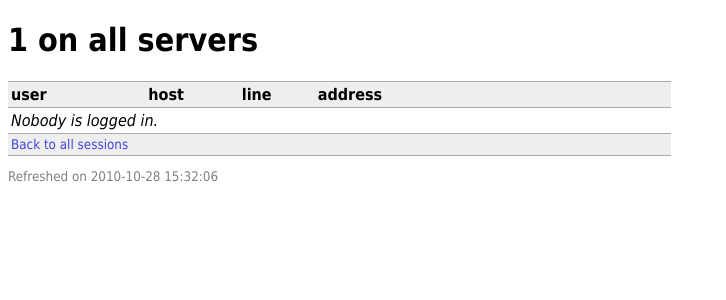
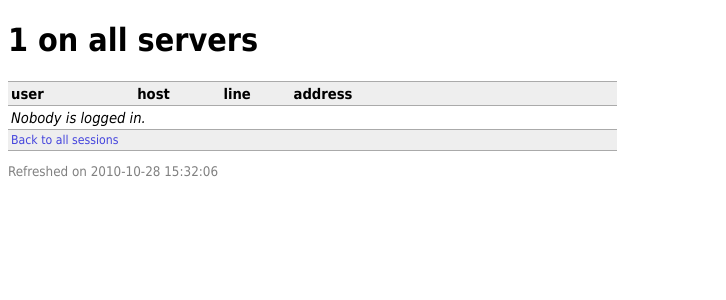
Before and after one commit to grawity/code, a PHP site: page /rwho.php?user=1 in a window 1280 px wide. Shown: the top 300 px of the page, without its empty margins (0-726 px from the left). Run offline with PHP 8.4, Linux system fonts and the light colour scheme; data that the repository does not hold is empty; a stand-in replaces the project's code that opens the database connection; some libraries are stand-ins or nearby versions.

Commit message:
rwho-html: Set explicit font size for tables.

```diff
--- a/useless/rwho/rwho.php
+++ b/useless/rwho/rwho.php
@@ -93,6 +93,7 @@ if (!query::$detailed)
 
 	table#sessions {
 		border-collapse: collapse;
+		font-size: 11pt;
 	}
 
 	table#sessions thead,
```
